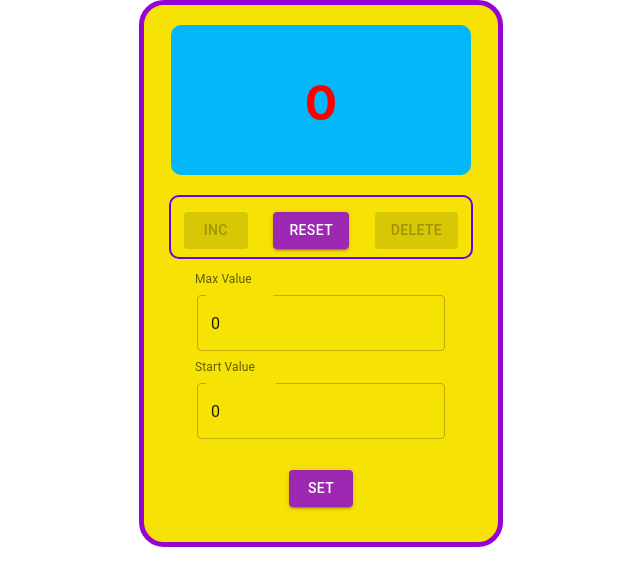
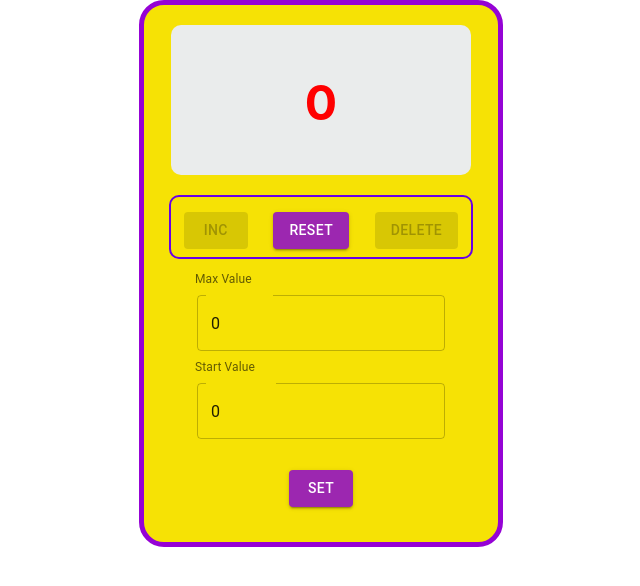
Before and after one commit to iliik/MyCounter, a React (Create React App) app: page / in a window 1280 px wide. Shown: the top 586 px of the page, without its empty margins (319-959 px from the left). Built offline with nearby package versions, Linux system fonts and the light colour scheme.

Commit message:
css-error

```diff
--- a/src/counter/Counter.01.module.css
+++ b/src/counter/Counter.01.module.css
@@ -17,7 +17,7 @@
 .watchNumber {
     border-radius: 10px;
     font-size: 80px;
-    background: #03b7f8;
+    background: #eaecec;
     width: 300px;
     height: 150px;
     margin-left: auto;
```
